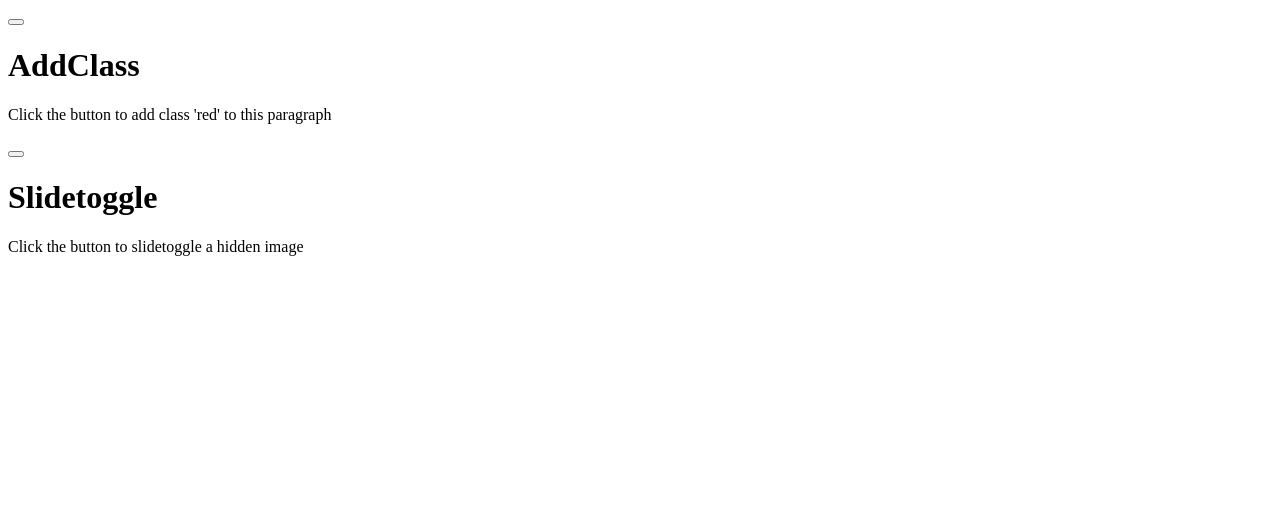
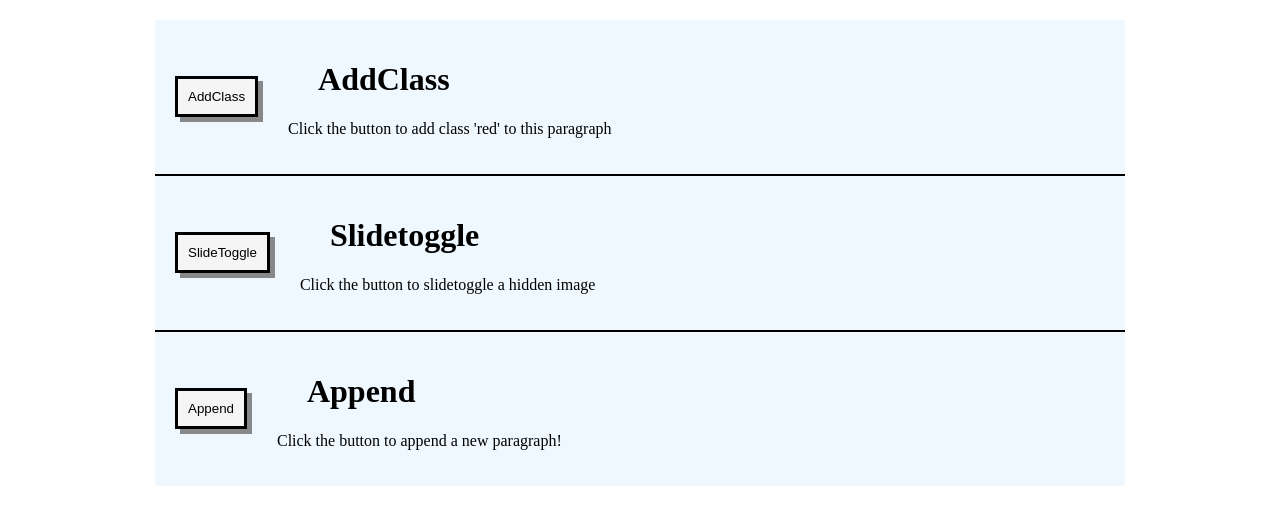
Before and after one commit to thisisgabe/JQuery-Functions, a plain HTML site: page index.html in a window 1280 px wide. Drawn offline with nearby package versions, Linux system fonts and the light colour scheme.

Commit message:
final changes

```diff
--- a/index.html
+++ b/index.html
@@ -5,23 +5,34 @@
     <meta name="viewport" content="width=device-width, initial-scale=1.0">
     <meta http-equiv="X-UA-Compatible" content="ie=edge">
     <link rel="stylesheet" href="style.css">
+    <script src="https://ajax.googleapis.com/ajax/libs/jquery/3.3.1/jquery.min.js"></script>
     <title>JQuery Functions</title>
 </head>
 <body>
-    <div class="addClass">
-        <button class="add-btn"></button>
+    <div class="wrapper">
+        <div class="body-section">
+            <button class="add-btn">AddClass</button>
             <div class="section-text">
                 <h1>AddClass</h1>
                 <p>Click the button to add class 'red' to this paragraph</p>
             </div>
         </div>
-    <div class="slideToggle">
-        <button class="slide-btn"></button>
+        <div class="body-section">
+            <button class="slide-btn">SlideToggle</button>
             <div class="section-text">
                 <h1>Slidetoggle</h1>
                 <p>Click the button to slidetoggle a hidden image</p>
+                <img id="corgi-img" src="corgi_surprised.jpg" alt="corgi">
             </div>
         </div>
-    <div class="append"></div>
+        <div class="body-section">
+            <button class="append-btn">Append</button>
+            <div class="section-text">
+                <h1>Append</h1>
+                <p>Click the button to append a new paragraph!</p>
+            </div>
+        </div>
+    </div>
 </body>
+<script src="script.js"></script>
 </html>
--- a/script.js
+++ b/script.js
@@ -0,0 +1,20 @@
+$(document).ready(function(){
+    $(".add-btn").click(function() {
+        $(this).parent().find("p").css("color", "red");
+        console.log("testing");
+    })
+});
+
+$(document).ready(function(){
+    $(".slide-btn").click(function() {
+        $("#corgi-img").slideToggle("slow");
+        console.log("testing");
+    })
+});
+
+$(document).ready(function(){
+    $(".append-btn").click(function() {
+        $(this).parent().find("div").append("<p>Well, well, well, how the turntables....</p>");
+        console.log("added p");
+    })
+});
--- a/style.css
+++ b/style.css
@@ -0,0 +1,42 @@
+.wrapper {
+    width: 970px;
+    margin: 20px auto;
+    background-color: aliceblue;
+}
+
+.body-section {
+    display: flex;
+    align-items: center;
+    padding: 20px 20px;
+    border-bottom: 2px solid black;
+}
+
+.body-section button {
+    display: inline-block;
+}
+
+.body-section:last-of-type {
+    border-bottom: 0;
+}
+
+.section-text {
+    display: inline-block;
+    margin-left: 30px;
+}
+
+.section-text h1 {
+    margin-left: 30px;
+}
+
+button {
+    border: 3px solid black;
+    padding: 10px;
+    background-color: whitesmoke;
+    box-shadow: 5px 5px #888888;
+    cursor: pointer;
+}
+
+img {
+    width: 200px;
+    display: none;
+}
```
Also changed, not shown: corgi_surprised.jpg (added). Lines whose indentation alone changed are shown as unchanged.
